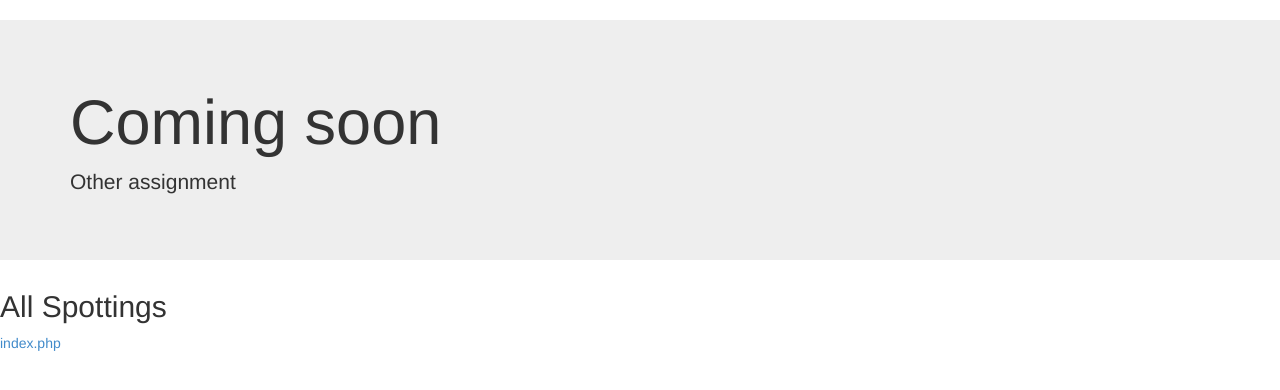
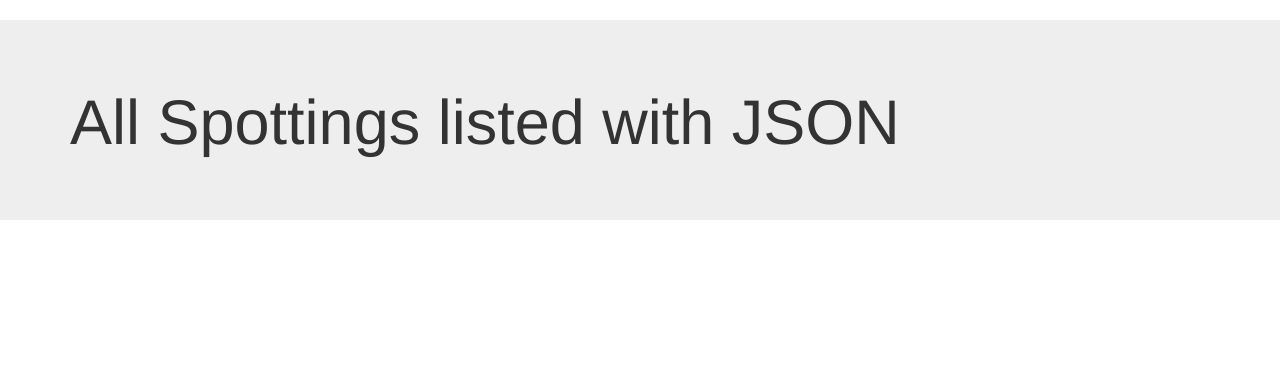
Before and after one commit to mikkosavinainen/phpBootstrap, a PHP site: page /listSpottingsJSON.php in a window 1280 px wide. Shown: the part 52-442 px from the top of the page. Run offline with PHP 8.4, Linux system fonts and the light colour scheme; data that the repository does not hold is empty; some libraries are stand-ins or nearby versions.

Commit message:
fixed links

```diff
--- a/listSpottingsJSON.php
+++ b/listSpottingsJSON.php
@@ -54,7 +54,7 @@ function listSpottings(response) {
 	<nav class="navbar navbar-default">
 		<div class="container-fluid">
 			<div class="navbar-header">
-				<a class="navbar-brand" href="#">DayZ hero or bandit?</a>
+				<a class="navbar-brand" href="index.php">DayZ hero or bandit?</a>
 			</div>
 			<div>
 				<ul class="nav navbar-nav">
@@ -63,7 +63,7 @@ function listSpottings(response) {
 					<li><a href="all.php">Show all</a></li>
 					<li><a href="settings.php">Settings</a></li>
 					<li><a href="findJSON.php">Find JSON</a></li>
-					<li class="active"><a href="listSpottings.php">Show all JSON</a></li>
+					<li class="active"><a href="listSpottingsJSON.php">Show all JSON</a></li>
 				</ul>
 			</div>
 		</div>
@@ -71,20 +71,21 @@ function listSpottings(response) {
 
 	<div class="jumbotron">
 		<div class="container">
-			<h1>Coming soon</h1>
-			<p>Other assignment</p>
+			<h1>All Spottings listed with JSON</h1>
+			<p>
+				<div id="list"></div>
+			</p>
+
+
 
 		</div>
 	</div>
 
 	<!-- just testing -->
 	<article>
-		<h2>All Spottings</h2>
+		<h2></h2>
 
-		<div id="list"></div>
-		<p>
-			<a href="index.php">index.php</a>
-		</p>
+
 
 	</article>
 
```
